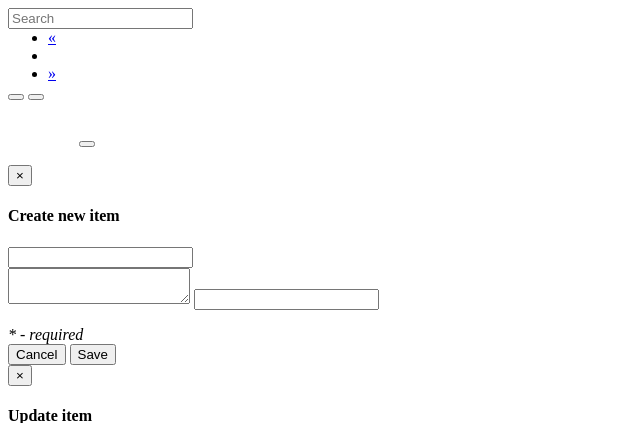
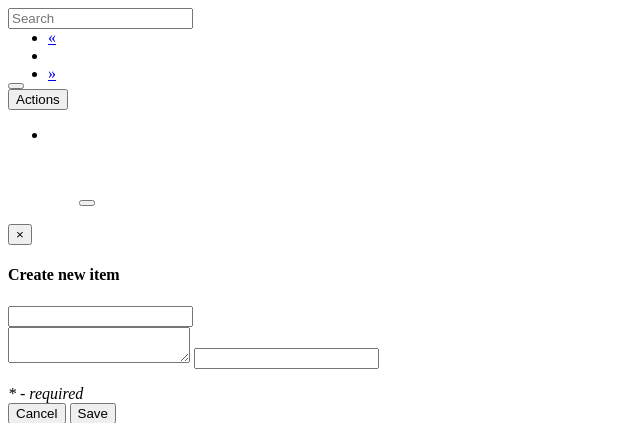
Before and after one commit to dploeger/django-restviews, a Django app: template restviews/templates/restviews/bootstrap3/template.html in a window 1280 px wide. Shown: the top 423 px of the page, without its empty margins (0-640 px from the left). Run offline with Django 3.2, Linux system fonts and the light colour scheme; the template is opened without the code that fills it: most values are stand-ins (such as "Sample title", 1, 10 or a date in 2020); lists and menus that the app fills with data are empty.

Commit message:
* Support of actions and globalActions

```diff
--- a/restviews/templates/restviews/bootstrap3/grid.html
+++ b/restviews/templates/restviews/bootstrap3/grid.html
@@ -13,27 +13,66 @@
                        placeholder="{% trans "Search" %}">
             </span>
         </div>
-        <div class="col-sm-3">
+        <div class="col-sm-2">
             {# Include pagination #}
             {% include "restviews/bootstrap3/pagination.html" %}
         </div>
-        <div class="col-sm-1">
+        <div class="col-sm-2">
+
+            <!-- ko if: globalActions().length <= 3 -->
+
             <div class="btn-group btn-group-sm pull-right">
-                <button type="button" class="btn btn-default"
-                        onclick="rv.grids['{{ grid }}'].loadData()">
-                    <span class="glyphicon glyphicon-refresh"></span>
+
+                <!-- ko foreach: globalActions() -->
+
+                <button type="button" class="btn"
+                        onclick="rv.triggerAction(this)"
+                        data-bind="
+                                html: label,
+                                css: addClass,
+                                attr: {
+                                    'data-action': action,
+                                    'data-grid': '{{ grid }}'
+                                }
+                            "></button>
+
+                <!-- /ko -->
+
+            </div>
+
+            <!-- /ko -->
+
+            <!-- ko if: globalActions().length > 3 -->
+
+            <div class="btn-group">
+                <button type="button" class="btn btn-default dropdown-toggle" data-toggle="dropdown">
+                    {% trans "Actions" %} <span class="caret"></span>
                 </button>
-                <!-- ko if: canCreate -->
-                <button type="button"
-                        id="rv_showNewItemDialogButton{{ grid }}"
-                        class="btn btn-primary"
-                        onclick="rv.showNewItemDialog('{{ grid }}')">
-                    <span class="glyphicon glyphicon-plus">
+                <ul class="dropdown-menu" role="menu">
 
-                    </span>
-                </button>
-                <!-- /ko -->
+
+                    <!-- ko foreach: globalActions() -->
+
+                    <li>
+                        <a href="#"
+                           onclick="rv.triggerAction(this)"
+                           data-bind="
+                                html: label,
+                                attr: {
+                                    'data-action': action,
+                                    'data-grid': '{{ grid }}'
+                                }
+                            "
+                            ></a>
+                    </li>
+
+                    <!-- /ko -->
+
+                </ul>
             </div>
+
+            <!-- /ko -->
+
         </div>
     </div>
 
--- a/restviews/templatetags/restviews.py
+++ b/restviews/templatetags/restviews.py
@@ -32,6 +32,9 @@
         "fieldsView": "",
         "fieldsCreate": "",
         "fieldsUpdate": "",
+
+        "actions": "",
+        "globalActions": "",
 
         "itemId": "id",
         "newItemLabel": _("New %(item)s") % {
```
Also changed, not shown: restviews/static/restviews/js/rvFunctions.js (+30 -2 lines), restviews/static/restviews/js/rvModel.js (+34 -7 lines), restviews/static/restviews/js/ui/bootstrap3.js (+20 -0 lines).
